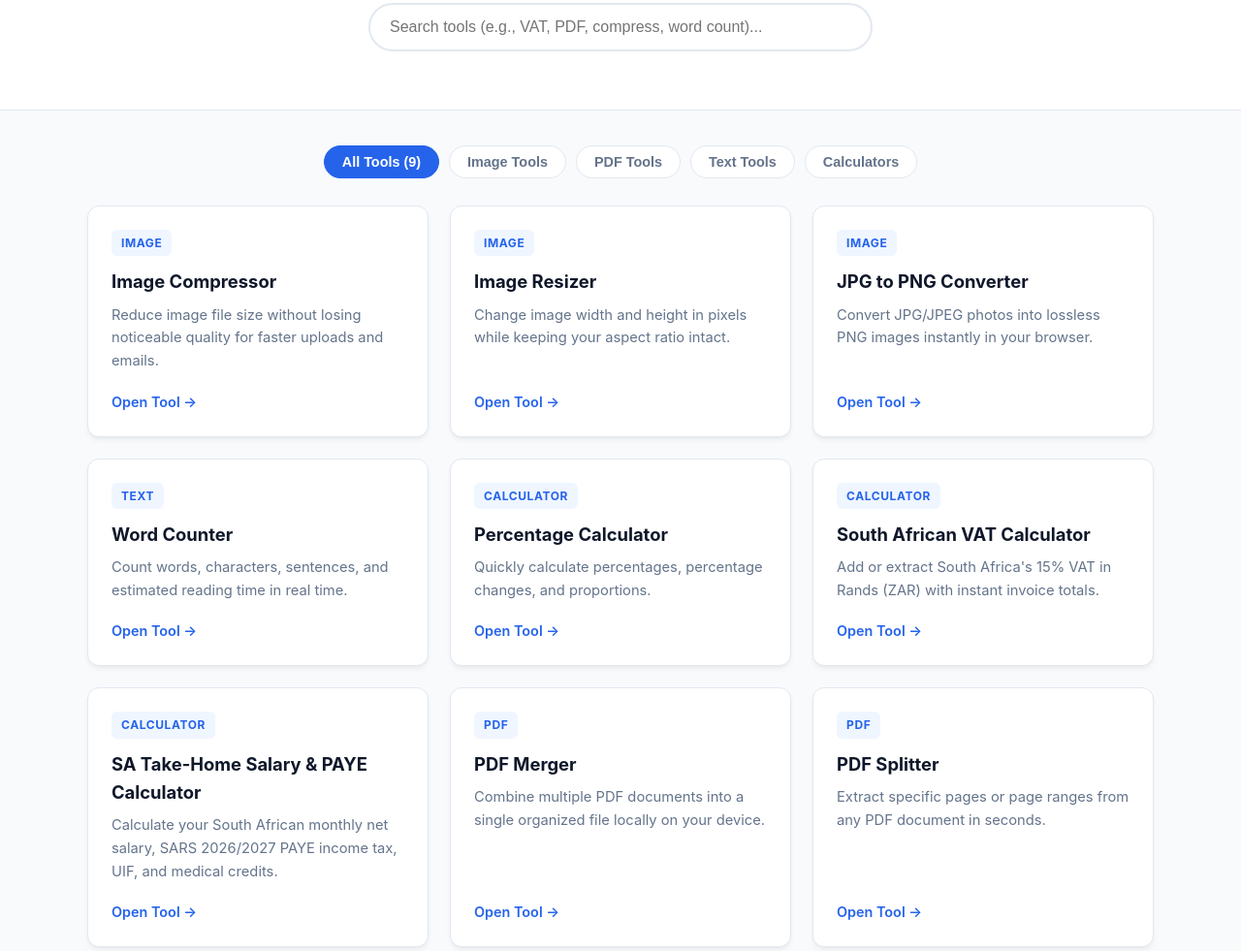
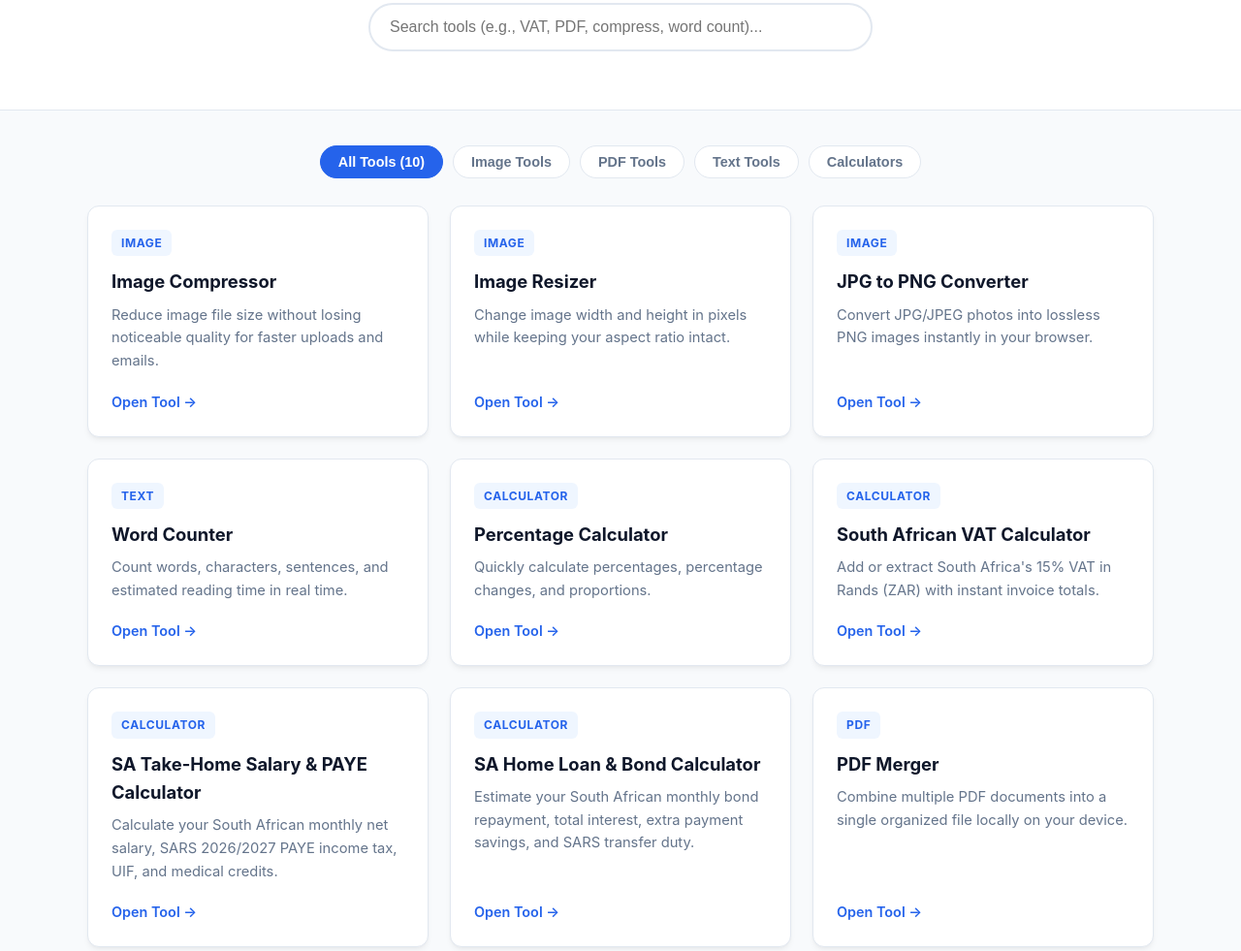
Before and after one commit to gosiamepatleswane-sys/Logisoph-tools, a plain HTML site: page index.html in a window 1280 px wide. Shown: the part 288-1269 px from the top of the page at 97% size. Drawn offline with Linux system fonts and the light colour scheme.

Commit message:
Update index.html

```diff
--- a/index.html
+++ b/index.html
@@ -49,7 +49,7 @@
 
   <main class="container">
     <div class="categories" id="categoryFilters">
-      <button class="cat-btn active" data-category="all">All Tools (9)</button>
+      <button class="cat-btn active" data-category="all">All Tools (10)</button>
       <button class="cat-btn" data-category="image">Image Tools</button>
       <button class="cat-btn" data-category="pdf">PDF Tools</button>
       <button class="cat-btn" data-category="text">Text Tools</button>
@@ -118,6 +118,14 @@
         </div>
         <span class="tool-link">Open Tool →</span>
       </a>
+         <a href="sa-bond-calculator.html" class="tool-card" data-category="calculator" data-keywords="south africa home loan bond repayment calculator transfer duty mortgage zar">
+        <div>
+          <span class="tool-tag">Calculator</span>
+          <h3>SA Home Loan & Bond Calculator</h3>
+          <p>Estimate your South African monthly bond repayment, total interest, extra payment savings, and SARS transfer duty.</p>
+        </div>
+        <span class="tool-link">Open Tool →</span>
+      </a>
 
 
 
```
